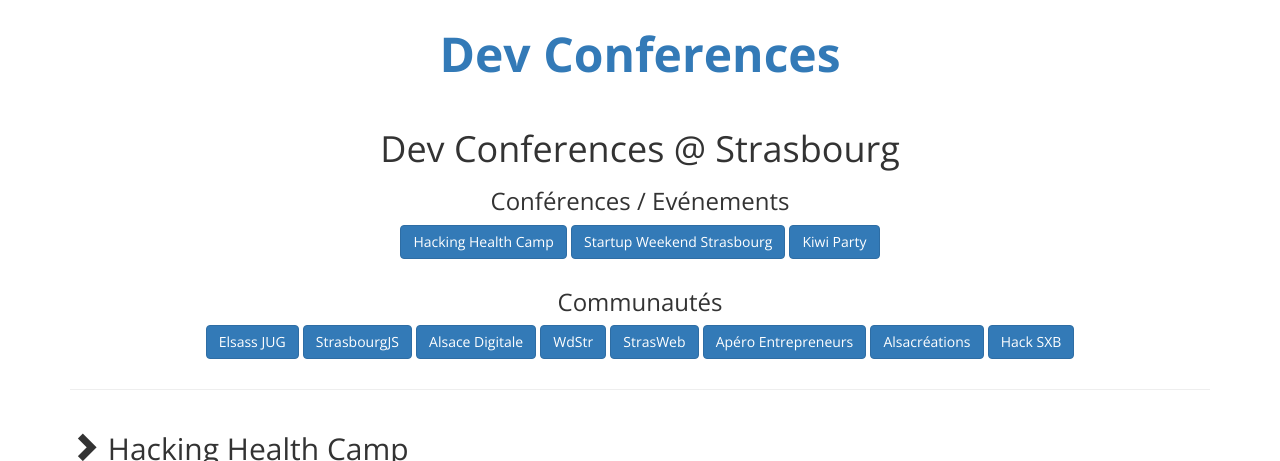
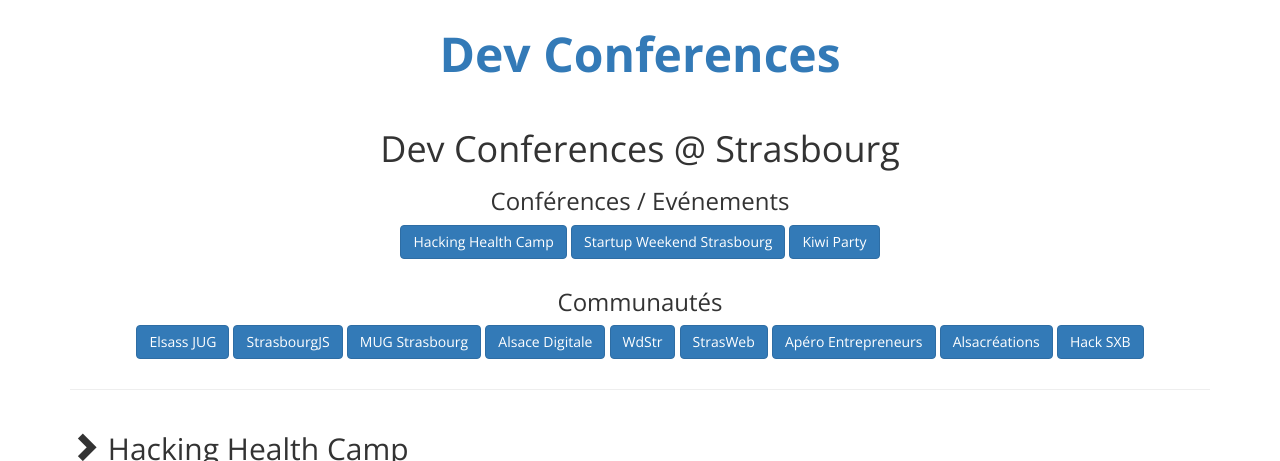
Before and after one commit to devconferences/devconferences.github.io, a Jekyll site: the page built from pages/strasbourg.html, in a window 1280 px wide and 900 px high, cut to the strip 0-461 px from the top of the window. Built offline with Jekyll 4.4.1, drawn with Linux system fonts in a browser that asks for light colours; nearby versions of some CDN libraries.

Commit message:
Update strasbourg.html

```diff
--- a/pages/strasbourg.html
+++ b/pages/strasbourg.html
@@ -15,6 +15,7 @@ permalink: /strasbourg/
     <h3>Communautés</h3>
     <a class="btn btn-primary" href="#elsassjug">Elsass JUG</a>
     <a class="btn btn-primary" href="#strasbourgjs">StrasbourgJS</a>
+    <a class="btn btn-primary" href="#mugstrasbourg">MUG Strasbourg</a>
     <a class="btn btn-primary" href="#alsacedigitale">Alsace Digitale</a>
     <a class="btn btn-primary" href="#wdstr">WdStr</a>
     <a class="btn btn-primary" href="#strasweb">StrasWeb</a>
```
